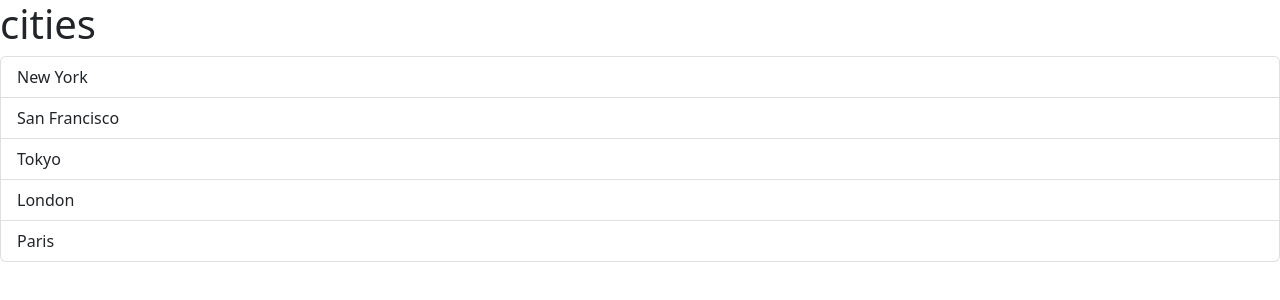
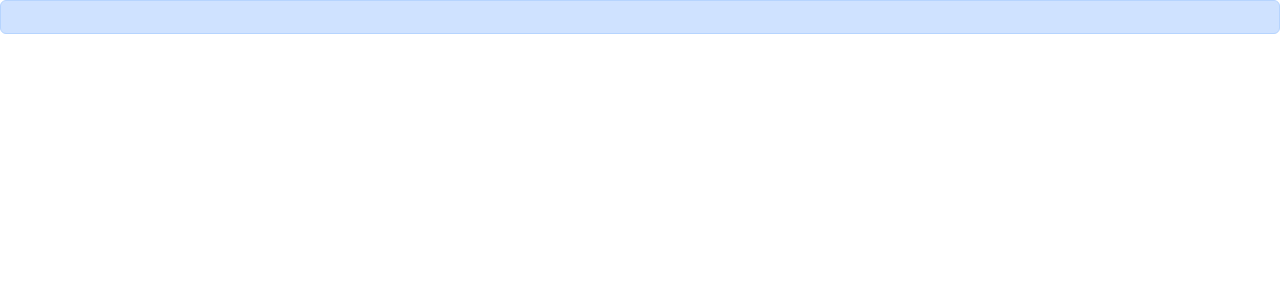
Before and after one commit to jurgengalicia/react-crash-course, a React (Vite) app: page / in a window 1280 px wide. Shown: the top 300 px of the page. Built offline with nearby package versions, Linux system fonts and the light colour scheme.

Commit message:
passing children in props

```diff
--- a/src/App.tsx
+++ b/src/App.tsx
@@ -1,18 +1,20 @@
-import ListGroup from "./components/ListGroup";
+// import ListGroup from "./components/ListGroup";
+import Alert from "./components/Alert";
 
-let items = ["New York", "San Francisco", "Tokyo", "London", "Paris"];
-const handleSelectItem = (item: string) => {
-  console.log(item);
-};
+// let items = ["New York", "San Francisco", "Tokyo", "London", "Paris"];
+// const handleSelectItem = (item: string) => {
+//   console.log(item);
+// };
 
 function App() {
+  // <ListGroup
+  //       items={items}
+  //       heading="cities"
+  //       onSelectItem={handleSelectItem}
+  //     />
   return (
     <div>
-      <ListGroup
-        items={items}
-        heading="cities"
-        onSelectItem={handleSelectItem}
-      />
+      <Alert></Alert>
     </div>
   );
 }
--- /dev/null
+++ b/src/components/Alert.tsx
@@ -0,0 +1,11 @@
+import { ReactNode } from "react";
+
+interface AlertProps {
+  children: ReactNode;
+}
+
+const Alert = ({ children }: AlertProps) => {
+  return <div className="alert alert-primary">{children}</div>;
+};
+
+export default Alert;
```
